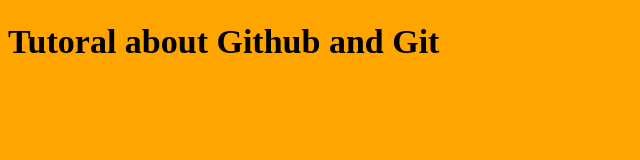
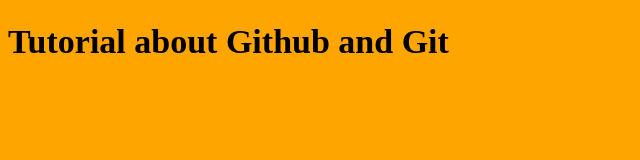
Before and after one commit to taoambali/git-tuts, a plain HTML site: page index.html in a window 1280 px wide. Shown: the whole page, without its empty margins (0-640 px from the left). Drawn offline with Linux system fonts and the light colour scheme.

Commit message:
third message

```diff
--- a/index.html
+++ b/index.html
@@ -7,7 +7,7 @@
     <link rel="stylesheet" href="style.css">
 </head>
 <body>
-    <h1>Tutoral about Github and Git</h1>
+    <h1>Tutorial about Github and Git</h1>
 
     <script src="main.js"></script>
 </body>
```
